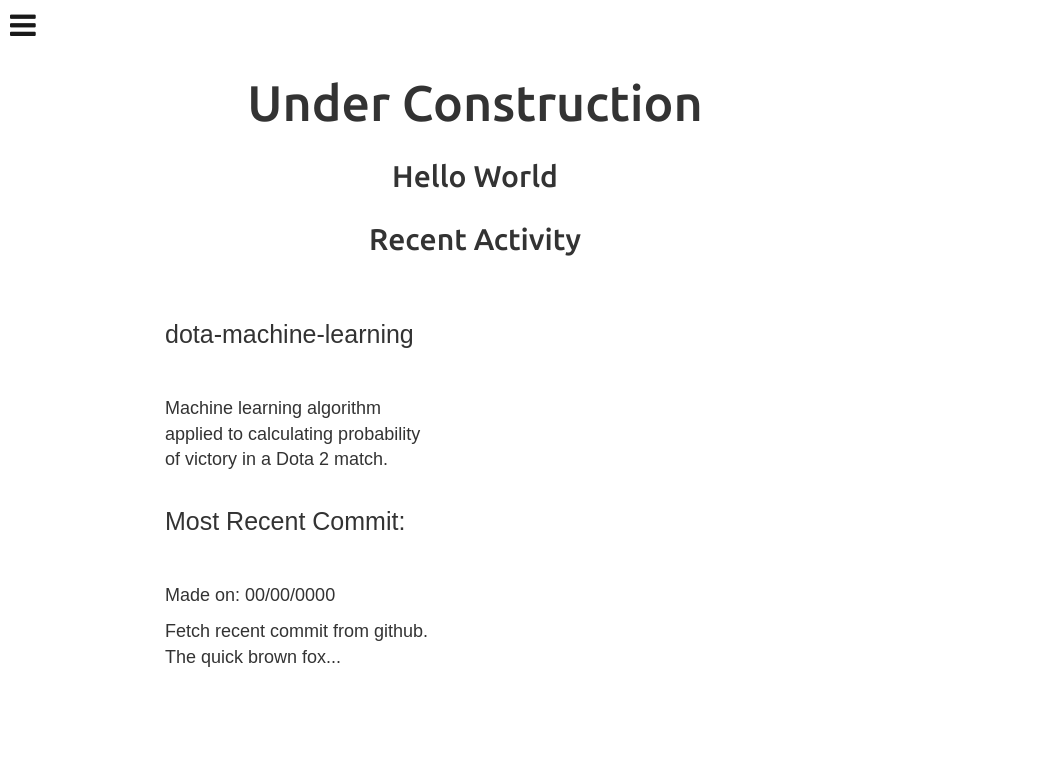
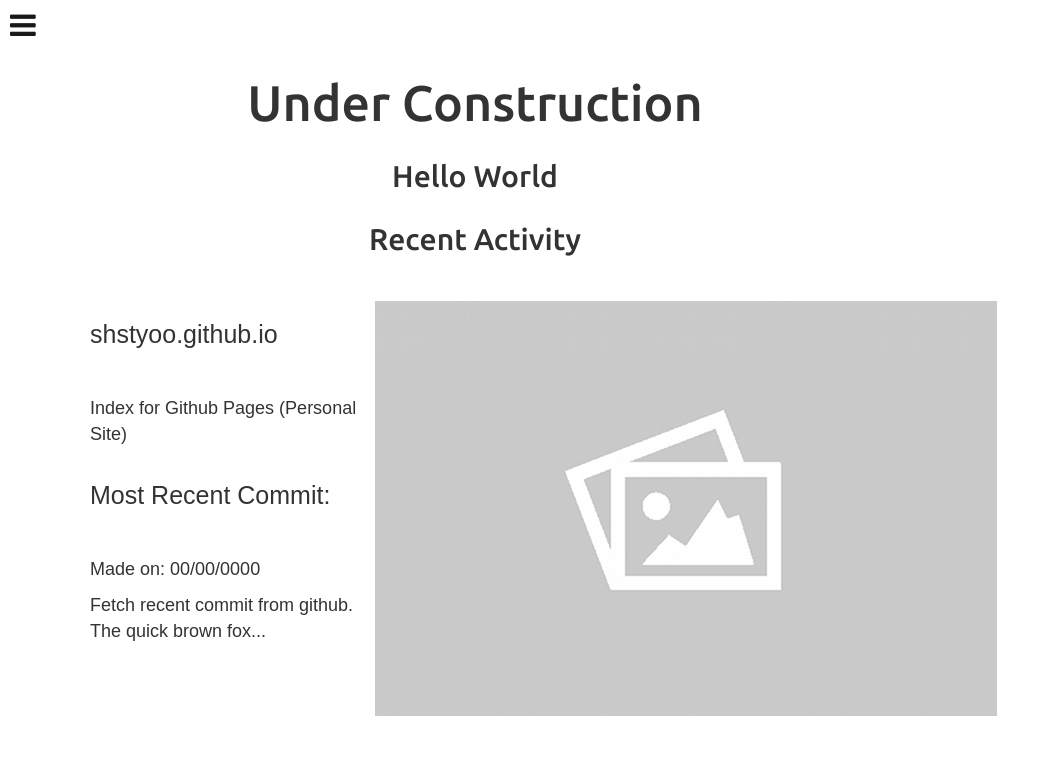
Before and after one commit to shstyoo/shstyoo.github.io, a plain HTML site: page index.html in a window 1280 px wide. Shown: the whole page, without its empty margins (0-1050 px from the left). Drawn offline with Linux system fonts and the light colour scheme; a web font is replaced by a local one.

Commit message:
fixed margins

```diff
--- a/main.js
+++ b/main.js
@@ -40,13 +40,11 @@ var main = function() {
 		var xhr = new XMLHttpRequest();
 		// Get the data and populate website with it
 		xhr.onreadystatechange = function() {
-			// Take the JSON object AJAX returns and convert to string
-			//var newString = JSON.stringify(xhr.responseText);
 			// Take the string that is returned and split into an array
-			//var nameStringArray = newString.split("\n");
 			// Update HTML with proper values
 			var nameStringArray = xhr.responseText.split("\n");
-			$('#projName').text(nameStringArray[1]);
+			// Default slide info
+			$('#projName').text(nameStringArray[0]);
 		};
 		// Send request to server
 		xhr.open('GET', url, true);
@@ -60,15 +58,15 @@ var main = function() {
 	function populateDesc(url) {
 		var xhr = new XMLHttpRequest();
 		xhr.onreadystatechange = function() {
-			//var newString = JSON.stringify(xhr.responseText);
-			//var nameStringArray = newString.split("\n");
 			var nameStringArray = xhr.responseText.split("\n");
-			$('#projDesc').text(nameStringArray[1]);
+			$('#projDesc').text(nameStringArray[0]);
 		};
 		xhr.open('GET' ,url, true);
 		xhr.send();
 	}
 	populateDesc('/pyScripts/Outputp.txt');
+
+	$
 
 	/* !!! NOT A PRIORITY !!! Used to see if an element is overflowing (to show/hide etc...)
 	function isOverflowed(element){
--- a/style.css
+++ b/style.css
@@ -102,7 +102,7 @@
 .slider {
 	font-family: 'Droid Sans', sans-serif;
 	min-height: 500px;
-	margin-left: 75px;
+	margin-left: 0px;
 }
 
 /* Header Styling */
@@ -168,5 +168,4 @@
 .slider img{
 	margin-left: -15px;
 	margin-top: 15px;
-	display: none;
 }
```
